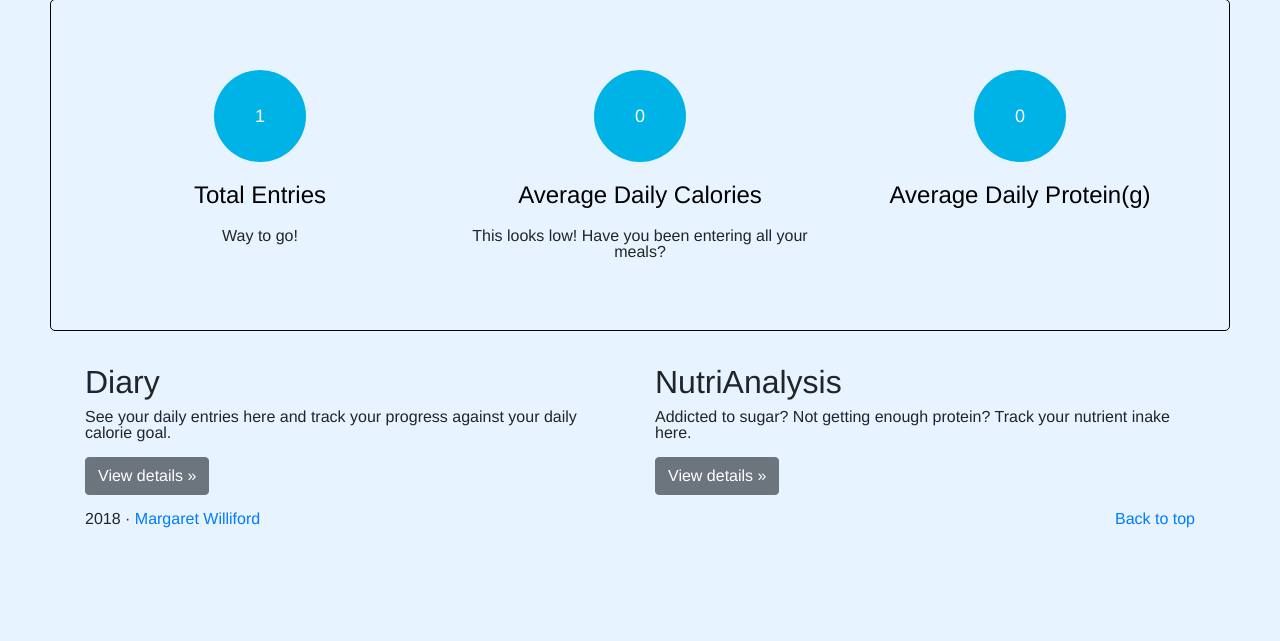
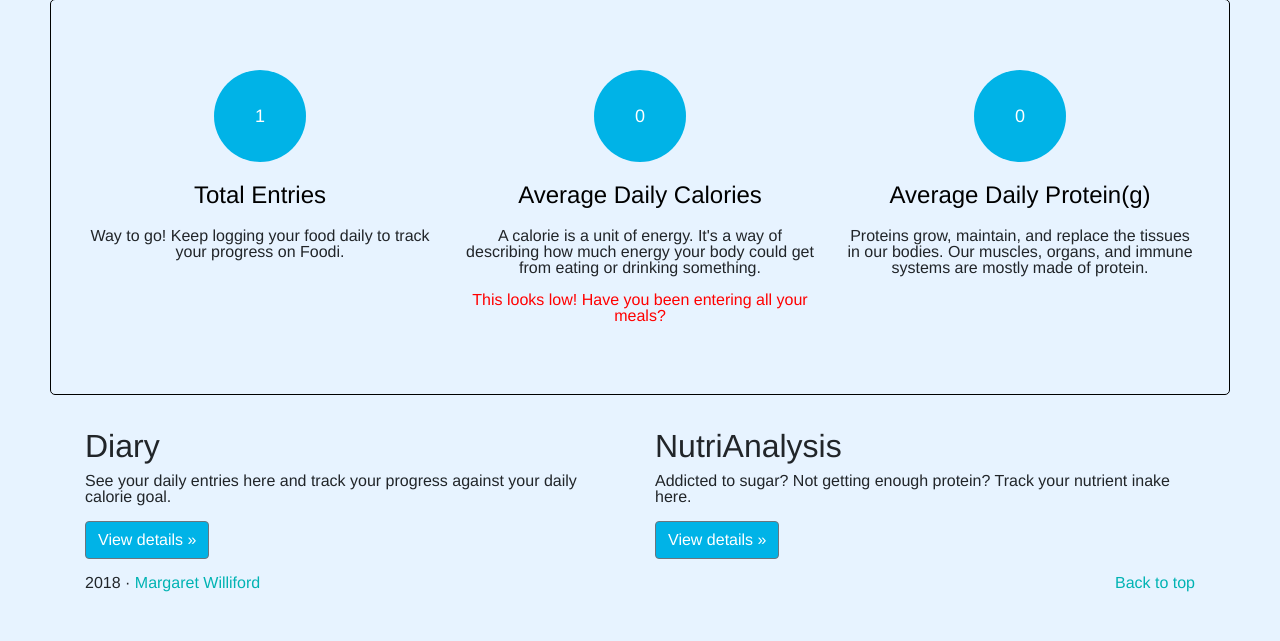
Before and after one commit to lilwillifo/foodi, a Django app: page /dashboard/ in a window 1280 px wide. Shown: the part 183-824 px from the top of the page. Before the commit the page ends 711 px from the top, so only its background shows below. Run offline with Django 3.2, Linux system fonts and the light colour scheme; a user stored in the database is signed in; tables that the repository leaves empty hold one stand-in row (values such as "Sample post"); some libraries are stand-ins or nearby versions.

Commit message:
matching styles between diary and dashboard views

```diff
--- a/foodi/templates/users/dashboard.html
+++ b/foodi/templates/users/dashboard.html
@@ -15,7 +15,7 @@
                 <div class="dashboard-counter">
                     <p class="counter-count">{{ user.profile.diaries.count }}</p>
                     <p class="counter-text">Total Entries</p>
-                    <p>Way to go!</p>
+                    <p>Way to go! Keep logging your food daily to track your progress on Foodi.</p>
                 </div>
             </div>
 
@@ -23,8 +23,9 @@
                 <div class="dashboard-counter">
                     <p class="counter-count">{{ avg_cal }}</p>
                     <p class="counter-text">Average Daily Calories</p>
+                    <p>A calorie is a unit of energy. It's a way of describing how much energy your body could get from eating or drinking something.</p>
                     {% if avg_cal < 1200 %}
-                    <p>This looks low! Have you been entering all your meals?</p>
+                    <p class="error">This looks low! Have you been entering all your meals?</p>
                     {% endif %}
                 </div>
             </div>
@@ -33,6 +34,7 @@
                 <div class="dashboard-counter">
                     <p class="counter-count">{{ avg_protein }}</p>
                     <p class="counter-text">Average Daily Protein(g)</p>
+                    <p> Proteins grow, maintain, and replace the tissues in our bodies. Our muscles, organs, and immune systems are mostly made of protein.</p>
                 </div>
             </div>
         </div>
--- a/foodi/templates/users/diary.html
+++ b/foodi/templates/users/diary.html
@@ -79,7 +79,7 @@
     <h3> Add it again! </h3>
     <ul>
       {% for x in top_foods %}
-      <li><a href="{% url 'search' %}?query={{x.0}}">{{ x.0 }}</a></li>
+      <li><a class="diary-text" href="{% url 'search' %}?query={{x.0}}">{{ x.0 }}</a></li>
       {% endfor %}
     </ul>
   </div>
@@ -93,7 +93,7 @@ $( "td" ).click(function() {
   $( ".selected" ).toggleClass( "selected" );
   $( this ).toggleClass( "selected" );
   $( ".food-list" ).empty();
-  $( ".food-list" ).append("<h3>Foods eaten on July "+this.textContent+"</h3><ul>");
+  $( ".food-list" ).append("<h3>July "+this.textContent+", 2018 Diary</h3><ul>");
   $.ajax({
       method: "GET",
       url: endpoint,
@@ -110,7 +110,7 @@ $( "td" ).click(function() {
   })
   function dailyFood() {
     Object.keys(entries).forEach(function(name){
-      $( ".food-list" ).append("<li>"+name+": "+entries[name]+" servings</li>")
+      $( ".food-list" ).append("<li class='diary-text'>"+name+": "+entries[name]+" servings</li>")
     })
     $( ".food-list" ).append("</ul>")
   }
--- a/foodi/views.py
+++ b/foodi/views.py
@@ -115,6 +115,7 @@ class DiaryData(APIView):
         user = auth.get_user(request)
         date = request.GET['date']
         data = {}
+        total_day_calories = 0
         for x in user.profile.diaries.filter(date_eaten=date):
             data[x.food.name] = x.servings
 
--- a/static/css/main.css
+++ b/static/css/main.css
@@ -3,6 +3,10 @@ body {
   background-color: #E7F3FF;
   line-height: 1;
   margin: 50px;
+}
+
+a {
+  color: #00b3b3;
 }
 
 .text-center {
@@ -12,6 +16,11 @@ body {
 .logo {
   height: 100px;
   width: 200px;
+}
+
+.diary-text {
+  line-height: 2;
+  font-size: 20px;
 }
 
 .error {
@@ -74,6 +83,10 @@ tr:first-child td {
   box-shadow: 0 2px 6px rgba(0, 0, 0, .5) inset;
 }
 
+.btn-secondary {
+  background-color: #00b3e7;
+}
+
 /*==========================================================
                counter section style
 ============================================================*/
```
